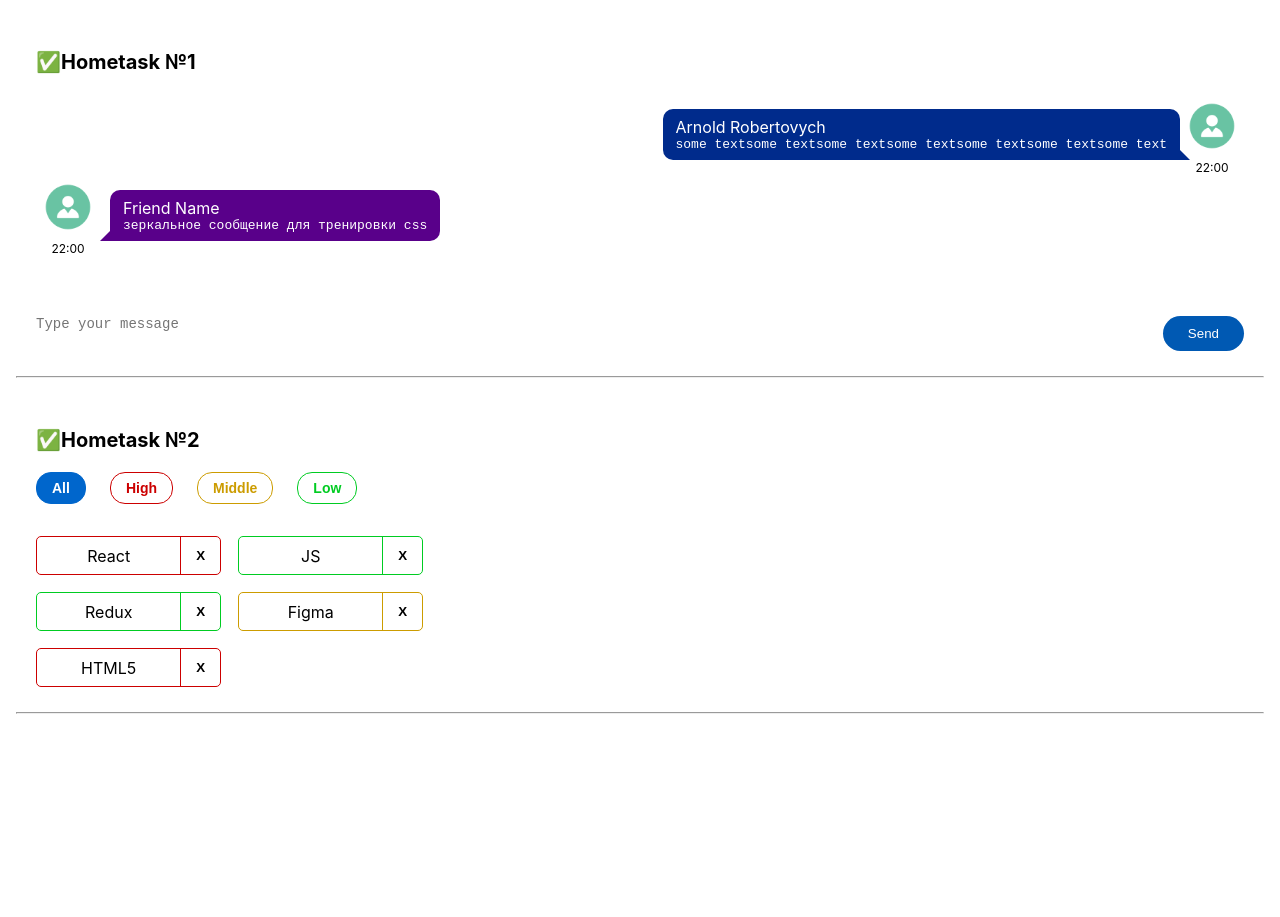
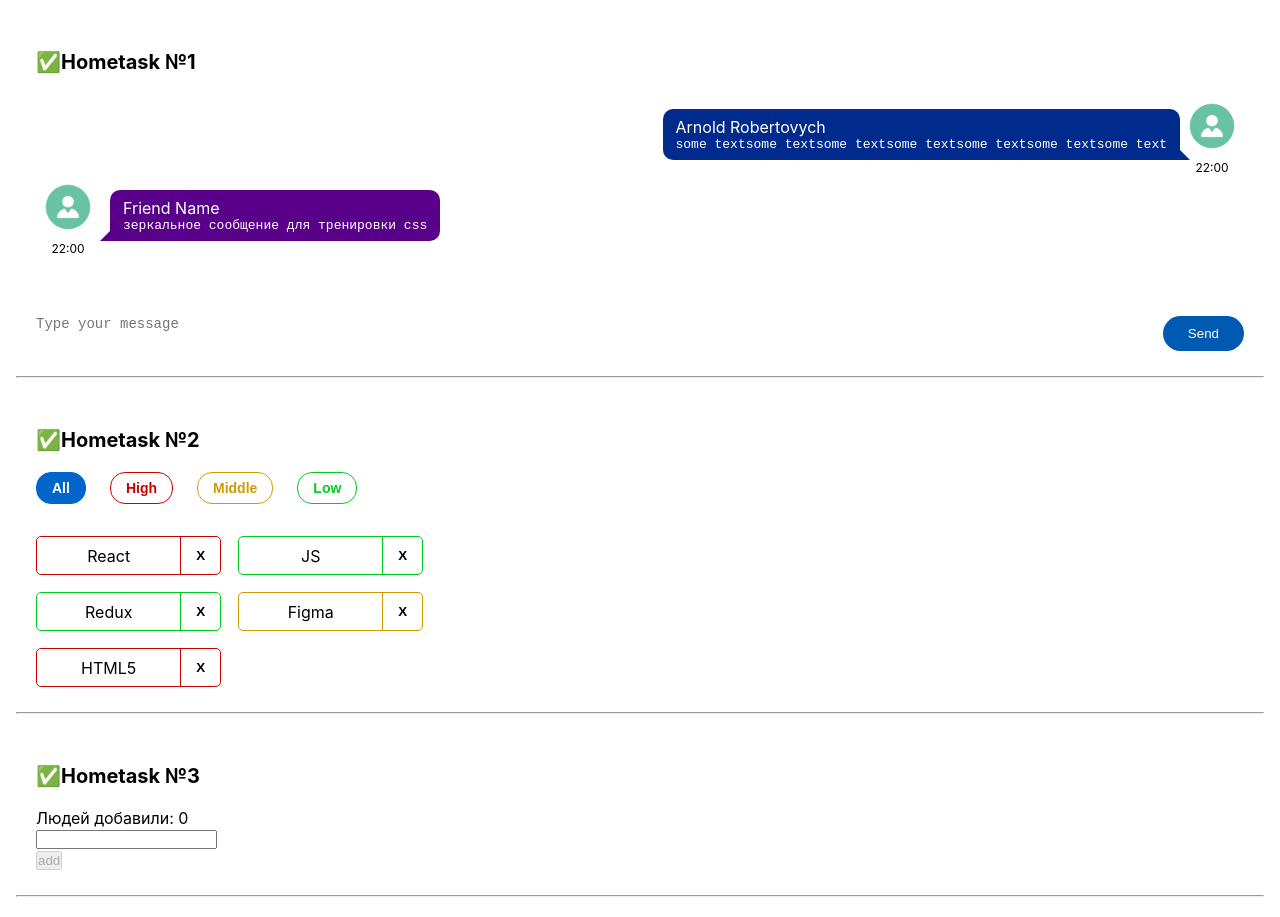
Before and after one commit to Kozirskiy/sprint-2-autocheck-HW, a React (Create React App) app: page / in a window 1280 px wide. Before the commit the page ends 800 px from the top, so only its background shows below. Built offline with nearby package versions, Linux system fonts and the light colour scheme.

Commit message:
all is working 3HW 2sprint

```diff
--- a/src/s1-main/App.tsx
+++ b/src/s1-main/App.tsx
@@ -2,6 +2,7 @@
 import s from './App.module.css'
 import HW1 from '../s2-homeworks/hw01/HW1'
 import HW2 from "../s2-homeworks/hw02/HW2";
+import HW3 from "../s2-homeworks/hw03/HW3";
 
 function App() {
     return (
@@ -9,7 +10,7 @@
             <HW1/>
             {/*раскомментировать по ходу выполнения*/}
             <HW2/>
-            {/*<HW3/>*/}
+            <HW3/>
             {/*<HW4/>*/}
 
             {/*при выполнении дз 5 и более - закомментировать здесь дз 1-4, так как они есть внутри дз 5*/}
--- a/src/s2-homeworks/hw03/Greeting.tsx
+++ b/src/s2-homeworks/hw03/Greeting.tsx
@@ -2,14 +2,14 @@
 import s from './Greeting.module.css'
 
 type GreetingPropsType = {
-    name: any // need to fix any
-    setNameCallback: any // need to fix any
-    addUser: any // need to fix any
-    onBlur: any // need to fix any
-    onEnter: any // need to fix any
-    error: any // need to fix any
-    totalUsers: any // need to fix any
-    lastUserName?: any // need to fix any
+    name: string
+    setNameCallback: (e: ChangeEvent<HTMLInputElement>)=> void
+    addUser: ()=> void
+    onBlur: ()=> void
+    onEnter: (e: KeyboardEvent<HTMLInputElement>) => void
+    error: string
+    totalUsers: number
+    lastUserName?: string
 }
 
 // презентационная компонента (для верстальщика)
@@ -25,7 +25,7 @@
         lastUserName,
     } // деструктуризация пропсов
 ) => {
-    const inputClass = s.errorInput // need to fix with (?:)
+    const inputClass = error ? `${s.input} ${s.errorInput}` : s.input;
 
     return (
         <div id={'hw3-form'} className={s.greetingForm}>
--- a/src/s2-homeworks/hw03/GreetingContainer.tsx
+++ b/src/s2-homeworks/hw03/GreetingContainer.tsx
@@ -1,39 +1,57 @@
-import React, { ChangeEvent, KeyboardEvent, useState } from 'react'
+import React, {ChangeEvent, Dispatch, KeyboardEvent, SetStateAction, useState} from 'react'
 import Greeting from './Greeting'
 import { UserType } from './HW3'
 
 type GreetingContainerPropsType = {
-    users: any // need to fix any
-    addUserCallback: any // need to fix any
+    users: UserType[]
+    addUserCallback: (name: string)=> void
 }
 
-export const pureAddUser = (name: any, setError: any, setName: any, addUserCallback: any) => {
-    // если имя пустое - показать ошибку, иначе - добавить юзера и очистить инпут
+export const pureAddUser = (
+    name: string,
+    setError: React.Dispatch<SetStateAction<string>>,
+    setName: React.Dispatch<SetStateAction<string>>,
+    addUserCallback:(name: string) => void ) => {
+
+    const trimmed = name.trim();
+
+    if(trimmed) {
+        addUserCallback(trimmed);
+        setName('');
+    } else {
+        setError('Error! Enter your name')
+    }
 }
 
-export const pureOnBlur = (name: any, setError: any) => { // если имя пустое - показать ошибку
+export const pureOnBlur = (name: string, setError: Dispatch<SetStateAction<string>>) => {
+
+    if(!name.trim()) setError('Error! Enter your name')
 }
 
-export const pureOnEnter = (e: any, addUser: any) => { // если нажата кнопка Enter - добавить
+export const pureOnEnter = (e: KeyboardEvent<HTMLInputElement>, addUser: ()=>void) => {
+    if(e.key === 'Enter') addUser()    // если нажата кнопка Enter - добавить
 }
 
 // более простой и понятный для новичков
 // function GreetingContainer(props: GreetingPropsType) {
 
 // более современный и удобный для про :)
+
+
 const GreetingContainer: React.FC<GreetingContainerPropsType> = ({
     users,
     addUserCallback,
 }) => {
     // деструктуризация пропсов
-    const [name, setName] = useState<any>('') // need to fix any
-    const [error, setError] = useState<any>('') // need to fix any
+    const [name, setName] = useState<string>('')
+    const [error, setError] = useState<string>('')
 
-    const setNameCallback = (e: any) => { // need to fix any
-        setName('some name') // need to fix
+    const setNameCallback = (e: ChangeEvent<HTMLInputElement>) => {
+        setName(e.currentTarget.value);
+        if(error) setError('')
+    }
 
-        error && setError('')
-    }
+
     const addUser = () => {
         pureAddUser(name, setError, setName, addUserCallback)
     }
@@ -42,12 +60,12 @@
         pureOnBlur(name, setError)
     }
 
-    const onEnter = (e: any) => {
+    const onEnter = (e: KeyboardEvent<HTMLInputElement>) => {
         pureOnEnter(e, addUser)
     }
 
-    const totalUsers = 0 // need to fix
-    const lastUserName = 'some name' // need to fix
+    const totalUsers = users.length;
+    const lastUserName = totalUsers ? users[totalUsers - 1].name : '';
 
     return (
         <Greeting
--- a/src/s2-homeworks/hw03/HW3.tsx
+++ b/src/s2-homeworks/hw03/HW3.tsx
@@ -1,11 +1,13 @@
-import React, { useState } from 'react'
-import { v1 } from 'uuid'
+import React, {useState} from 'react'
+import {v1} from 'uuid'
 import s2 from '../../s1-main/App.module.css'
 import GreetingContainer from './GreetingContainer'
 
 /*
 * 1 - описать тип UserType
+*
 * 2 - указать нужный тип в useState с users
+*
 * 3 - дописать типы и логику функции pureAddUserCallback и проверить её тестами
 * 4 - в файле GreetingContainer.tsx дописать типизацию пропсов
 * 5 - в файле GreetingContainer.tsx указать нужные типы в useState с name и error
@@ -19,26 +21,28 @@
 
 // types
 export type UserType = {
-    _id: any // need to fix any
-    name: any // need to fix any
+    _id: string
+    name: string
 }
 
-export const pureAddUserCallback = (name: any, setUsers: any, users: any) => { // need to fix any
-    const user = { // need to fix
+export const pureAddUserCallback = (name: string, setUsers: React.Dispatch<React.SetStateAction<UserType[]>>, users: UserType[]) => {
+    const user: UserType = {
+        _id: v1(),
+        name
     }
     setUsers([...users, user])
 }
 
 const HW3 = () => {
-    const [users, setUsers] = useState<any>([]) // need to fix any
+    const [users, setUsers] = useState<UserType[]>([])
 
-    const addUserCallback = (name: any) => { // need to fix any
+    const addUserCallback = (name: string) => { // need to fix any
         pureAddUserCallback(name, setUsers, users)
     }
 
     return (
-        <div id={'hw3'}>
-            <div className={s2.hwTitle}>Homework #3</div>
+        <div id={'hw3'} className={s2.container}>
+            <div className={s2.hwTitle}>✅Hometask №3</div>
             {/*для автоматической проверки дз (не менять)*/}
 
             <div className={s2.hw}>
@@ -47,6 +51,7 @@
                     addUserCallback={addUserCallback}
                 />
             </div>
+            <hr style={{marginTop: '20px', marginBottom: '20px'}}/>
         </div>
     )
 }
```
Also changed, not shown: 1 other file (tests, documents, lock files or other folders).
